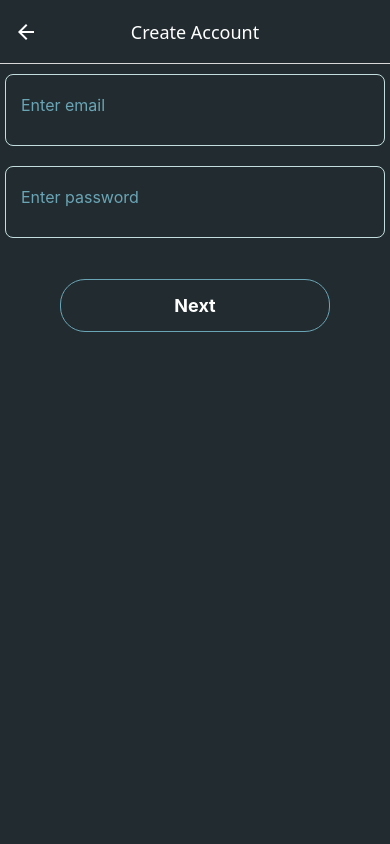
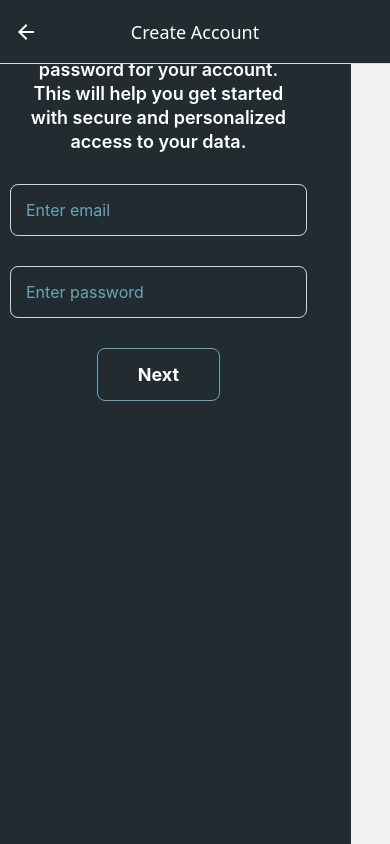
Before and after one commit to noorhshalabi/MyTrainingHub, a React Native app: screen /Signup in a window 390 px wide. Built offline with nearby package versions, Linux system fonts and the light colour scheme.

Commit message:
Final Signup Screen

```diff
--- a/src/components/Input.tsx
+++ b/src/components/Input.tsx
@@ -97,20 +97,20 @@ const styles = StyleSheet.create({
     width: '100%',
     borderRadius: 8,
     padding: 10,
-    marginBottom: 20,
+    marginBottom: 30,
   },
   label: {
     position: 'absolute',
-    top: 20,
+    top: 15,
     left: 15,
-    zIndex: 1,
+    zIndex: 3,
     paddingHorizontal: 0,
   },
   input: {
-    height: 50,
+    height: 30,
     fontSize: 16,
     color: '#6AA5B6',
-    paddingHorizontal: 8,
+    paddingHorizontal: 10,
   },
 });
 
--- a/src/screens/SignupScreen.js
+++ b/src/screens/SignupScreen.js
@@ -27,24 +27,27 @@ const SignupScreen = ({navigation}) => {
       style={styles.container}>
       <TouchableWithoutFeedback onPress={handleKeyboardDismiss}>
         <SafeAreaView style={styles.container}>
-          <View style={styles.inputContainer}>
+          <Text style={styles.text}>
+            Please set up the email and password for your account. This will
+            help you get started with secure and personalized access to your
+            data.
+          </Text>
             <Input label="Enter email" duration={300} labelColor={'#6AA5B6'} />
-            <Input label="Enter password" duration={300} labelColor={'#6AA5B6'}/>
-          </View>
+            <Input
+              label="Enter password"
+              duration={300}
+              labelColor={'#6AA5B6'}
+            />
+
+            <Animated.View style={styles.buttonContainer}>
+              <TouchableOpacity
+                onPress={() => navigation.navigate('UpdateProfile')}
+                style={[styles.button, styles.borderButton]}>
+                <Text style={IntroductionScreenStyles.buttonText}>Next</Text>
+              </TouchableOpacity>
+            </Animated.View>
         </SafeAreaView>
       </TouchableWithoutFeedback>
-
-      <Animated.View style={styles.buttonContainer}>
-            <TouchableOpacity
-              onPress={() => navigation.navigate('UpdateProfile')}
-              style={[
-                IntroductionScreenStyles.button,
-                IntroductionScreenStyles.borderButton,
-              ]}>
-              <Text style={IntroductionScreenStyles.buttonText}>Next</Text>
-            </TouchableOpacity>
-          </Animated.View>
-
     </KeyboardAvoidingView>
   );
 };
@@ -53,23 +56,35 @@ const styles = StyleSheet.create({
   container: {
     flex: 1,
     backgroundColor: '#222C30', // Grey background
-  },
-  inputContainer: {
-    flex: 1, // Occupy most of the screen
-    justifyContent: 'center', // Center inputs vertically
-    paddingHorizontal:5, // Add padding on the sides
-    width: '100%',
+    paddingHorizontal: 5, // Add padding on the sides
+    width: '90%',
+    marginTop: -30
   },
   buttonContainer: {
-    marginBottom: 20, // Space below the button
+    marginBottom: 30, // Space below the button
     alignItems: 'center', // Center the button horizontally
-    paddingHorizontal: 60,
-    marginBottom: 500,
+    paddingHorizontal: 80,
   },
   text: {
-    color: '#fff',
+    color: 'white',
     fontSize: 18,
-    marginVertical: 10,
+    fontWeight: '600',
+    textAlign: 'center',
+    marginVertical: 30,
+    lineHeight: 24,
+    paddingHorizontal: 20,
+  },
+  button: {
+    paddingVertical: 15,
+    borderRadius: 8,
+    justifyContent: 'center',
+    alignItems: 'center',
+    width: '90%',
+  },
+  borderButton: {
+    borderColor: '#6AA5B6',
+    borderWidth: 1,
+    backgroundColor: 'transparent',
   },
 });
 
```
